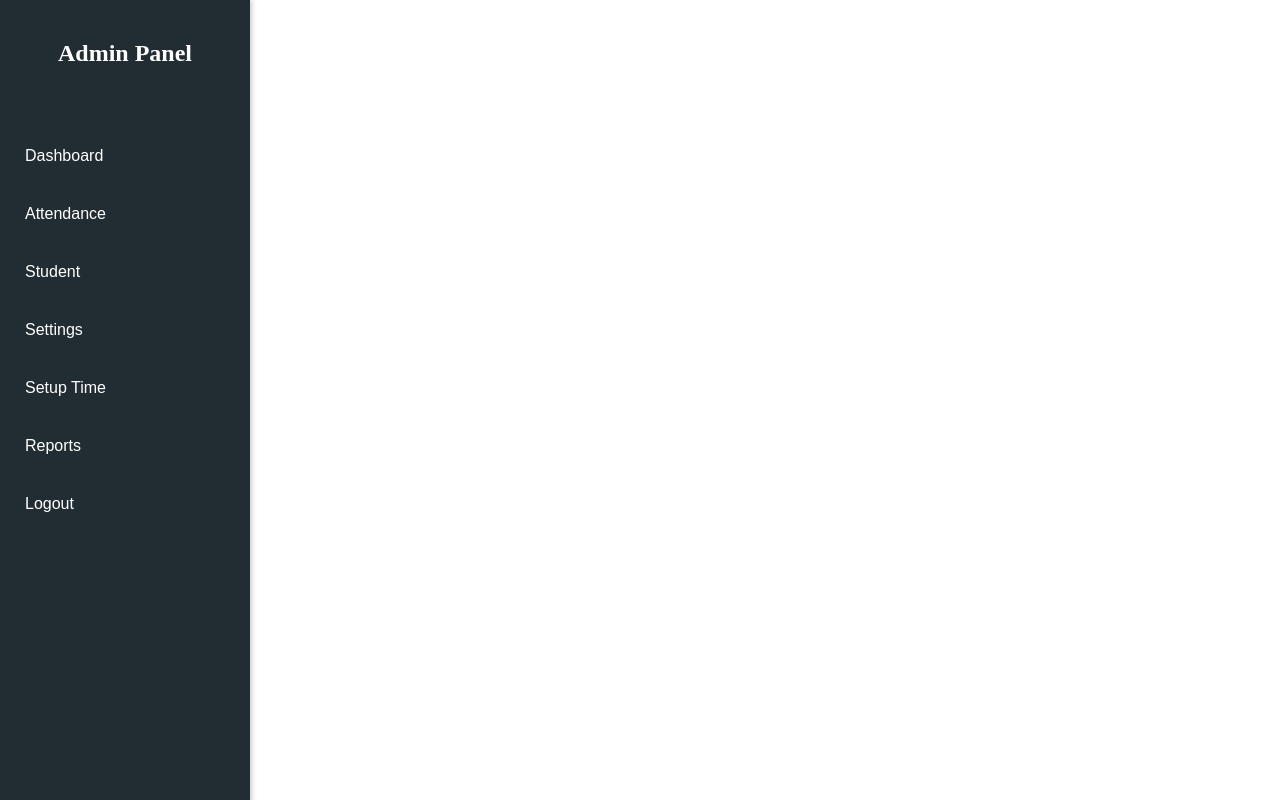
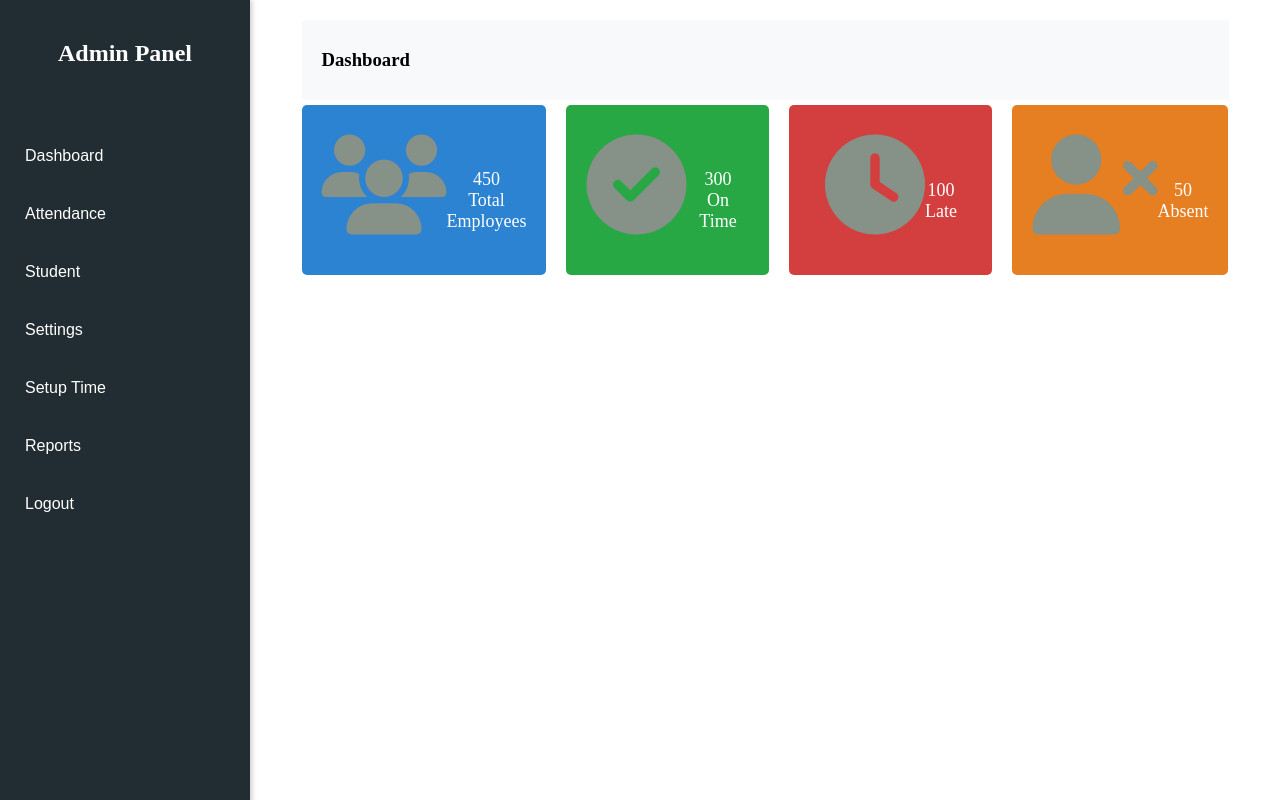
Before and after one commit to JestoniVillarta/LGU-LALA-ATTENDANCE, a PHP site: page /ADMIN/dashboard.php in a window 1280 px wide. Run offline with PHP 8.4, Linux system fonts and the light colour scheme.

Commit message:
dashboard

```diff
--- a/ADMIN/CSS/dashboard.css
+++ b/ADMIN/CSS/dashboard.css
@@ -1,3 +1,76 @@
 body {
+    margin: 0;
+    padding: 0;
+}
+
+.main-content {
+    display: flex;
+    justify-content: center;
+    align-items: center;
+}
+
+.table-wrapper {
+    max-width: 90%;
+    margin: 0 auto; /* Centers the container horizontally */
+    gap: 20px;
 
 }
+
+h3 {
+    padding-left: 20px;
+    color: black;
+}
+
+.dashboard-wrapper {
+    max-width: 90%; /* Match the table wrapper */
+    border-radius: 4px;
+    background-color: #f8f9fa;
+    margin: 0 auto 5px; /* Centers horizontally and adds bottom margin */
+    display: flex;
+    justify-content: space-between; /* Ensures spacing between title and buttons */
+    align-items: center;
+    height: 80px;
+    padding: 0;
+    margin-top: 20px;
+}
+
+.card i {
+    font-size: 100px; /* Adjust icon size */
+    margin-bottom: 10px; /* Space between icon and text */
+    color: #869188;
+}
+
+.card {
+    text-align: center;
+    padding: 20px;
+    border-radius: 10px;
+    color: white;
+    font-size: 20px;
+}
+
+.card.blue { background-color: #2b83d2; } /* A brighter shade of blue */
+.card.green { background-color: #28a745; } /* A fresh shade of green */
+.card.red { background-color: #d33f3f; } /* A vibrant red */
+.card.orange { background-color: #e67e22; } /* A rich orange */
+
+
+
+.card {
+    text-align: center;
+    color: white;
+    border-radius: 5px;
+    font-size: 18px;
+    display: flex;
+    justify-content: center;
+    align-items: center;
+    width: 100%;
+    height: 130px;
+}
+
+.cards {
+    display: flex;
+    justify-content: center;
+    align-items: center;
+    width: 100%;
+    gap: 20px; /* Adds gap between cards */
+}
--- a/ADMIN/dashboard.php
+++ b/ADMIN/dashboard.php
@@ -1,28 +1,44 @@
 <!DOCTYPE html>
 <html lang="en">
-
 <head>
     <meta charset="UTF-8">
     <meta name="viewport" content="width=device-width, initial-scale=1.0">
-    <title>Dashboard</title>
+    <title>Employee Attendance Dashboard</title>
     <link rel="stylesheet" href="CSS/dashboard.css">
-    <link rel="stylesheet" href="CSS/sidenav.css">
-
-
-
+    <link rel="stylesheet" href="https://cdnjs.cloudflare.com/ajax/libs/font-awesome/6.7.2/css/all.min.css" />
 </head>
-
 <body>
 
+<div class="nav">
+    <?php include 'sidenav.php'; ?>
+</div>
 
-    <div class="nav">
-        <?php include 'sidenav.php'; ?>
+<div class="dashboard-wrapper">
+    <h3>Dashboard</h3>
+</div>
+
+<div class="table-wrapper">
+    <div class="main-content">
+        <div class="cards">
+            <div class="card blue">
+                <i class="fas fa-users"></i>
+                <br>450<br>Total Employees
+            </div>
+            <div class="card green">
+                <i class="fas fa-check-circle"></i>
+                <br>300<br>On Time
+            </div>
+            <div class="card red">
+                <i class="fas fa-clock"></i>
+                <br>100<br>Late
+            </div>
+            <div class="card orange">
+                <i class="fas fa-user-times"></i>
+                <br>50<br>Absent
+            </div>
+        </div>
     </div>
-
-    <div class="ero"></div>
-
-
+</div>
 
 </body>
-
 </html>
```
Also changed, not shown: ADMIN/CSS/set_time.css (+71 -14 lines), ADMIN/set_time.php (+47 -4 lines), ADMIN/JS/set_time.js (added).
